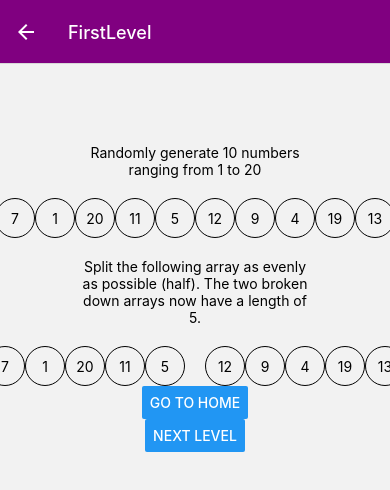
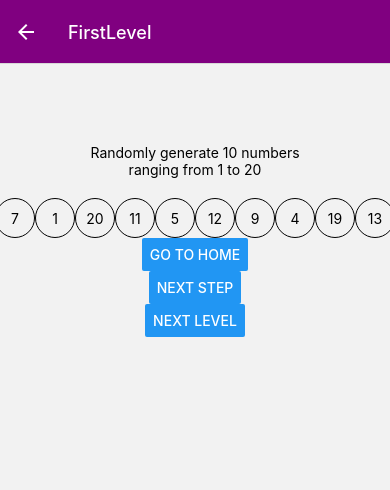
Before and after one commit to ShaimaaAliECE/se3350_project-group-3, a React Native app: screen /FirstLevel in a window 390 px wide. Shown: the top 490 px of the page. Built offline with nearby package versions, Linux system fonts and the light colour scheme.

Commit message:
fixed code

```diff
--- a/src/pages/FirstLevel/index.jsx
+++ b/src/pages/FirstLevel/index.jsx
@@ -7,24 +7,32 @@ const { generateArray } = require("../../Algorithms/MergeSort");
 
 function FirstLevelScreen({ route, navigation }) {
   const [numbers, setNumbers] = useState([]);
+  const [step, setStep] = useState(1);
+  const [substep, setSubstep] = useState(1);
+  const [subLength, setSubLength] = useState(2);
+  const [subCount, setSubCount] = useState(2)
 
   useEffect(() => {
+    setStep(1);
+    setSubstep(0);
+    setSubLength(2);
+    setSubCount(0);
     setNumbers(generateArray(1));
   }, []);
-
-  const [step, setStep] = useState(0);
 
   useEffect(() => {
     let timeout;
 
-    if (step < 10) {
+    if (substep < subLength) {
       const timeout = setTimeout(() => {
-        setStep(step + 1);
+        setSubstep(substep + 1);
       }, 2000);
+    } else {
+      clearTimeout(timeout);
     }
 
     return clearTimeout(timeout);
-  }, [step]);
+  }, [substep]);
 
   let maxCount = 10;
 
@@ -238,13 +246,16 @@ function FirstLevelScreen({ route, navigation }) {
             </Text>
             <View style={{ height: 20 }} />
             <View style={{ flexDirection: "row" }}>
-              {algorithm(2, numbers).left.map((number) => {
+              {substep > 0 ? algorithm(2, numbers).left.map((number) => {
+
                 return <NumberInput value={number} editable={false} />;
-              })}
+                }): null }
+
               <View style={{ width: 20 }} />
-              {algorithm(2, numbers).right.map((number) => {
+              {substep > 1 ? algorithm(2, numbers).right.map((number) => {
                 return <NumberInput value={number} editable={false} />;
-              })}
+              }): null }
+
             </View>
           </>
         ) : null}
@@ -443,6 +454,14 @@ function FirstLevelScreen({ route, navigation }) {
         />
 
         <Button
+          title="Next Step"
+          onPress={() => {
+            setStep(step + 1)
+            setSubstep(subCount);
+            }}
+        />
+
+        <Button
           title="Next Level"
           onPress={() => {
             navigation.navigate("SecondLevel");
```
Also changed, not shown: 1 other file (tests, documents, lock files or other folders).
